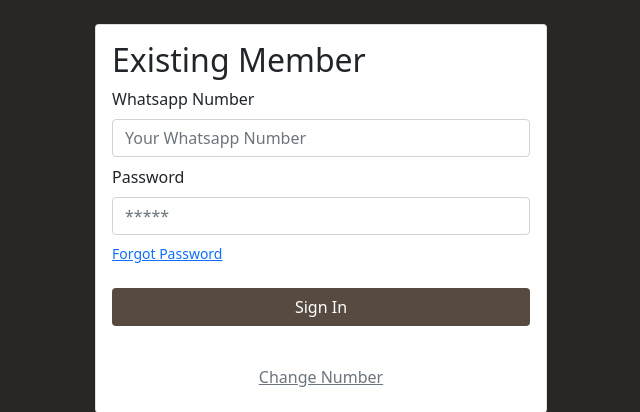
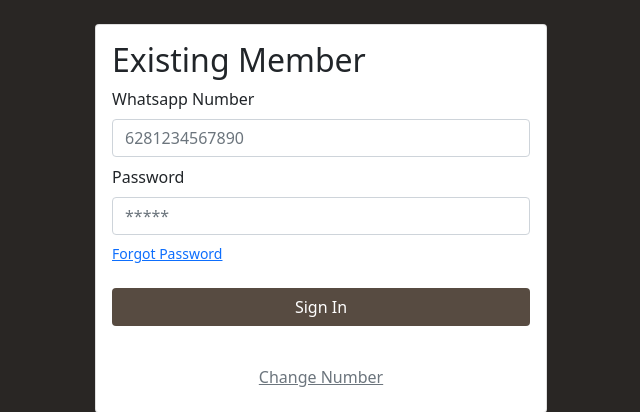
Before and after one commit to maisondecoder/maisonolp, a CodeIgniter app: page /database/auth/signin/ in a window 1280 px wide. Shown: the top 412 px of the page, without its empty margins (319-959 px from the left). Run offline with CodeIgniter, Linux system fonts and the light colour scheme.

Commit message:
Update page_login_existing.php

```diff
--- a/application/views/auth/page_login_existing.php
+++ b/application/views/auth/page_login_existing.php
@@ -26,7 +26,7 @@
                 <form action="<?= base_url('auth/signin/'); ?>" method="post">
                     <div class="mb-4">
                         <label for="phone-input" class="form-label">Whatsapp Number</label>
-                        <input type="text" class="form-control mb-2" name="phone-input" id="phone-input" aria-describedby="phone-input" placeholder="Your Whatsapp Number" value="<?= $ses_phone; ?>" required>
+                        <input type="text" class="form-control mb-2" name="phone-input" id="phone-input" aria-describedby="phone-input" placeholder="6281234567890" value="<?= $ses_phone; ?>" required>
 
                         <label for="pass-input" class="form-label">Password</label>
                         <input type="password" class="form-control mb-2" name="pass-input" id="pass-input" max="9999" aria-describedby="pass-input" placeholder="*****" required>
```
